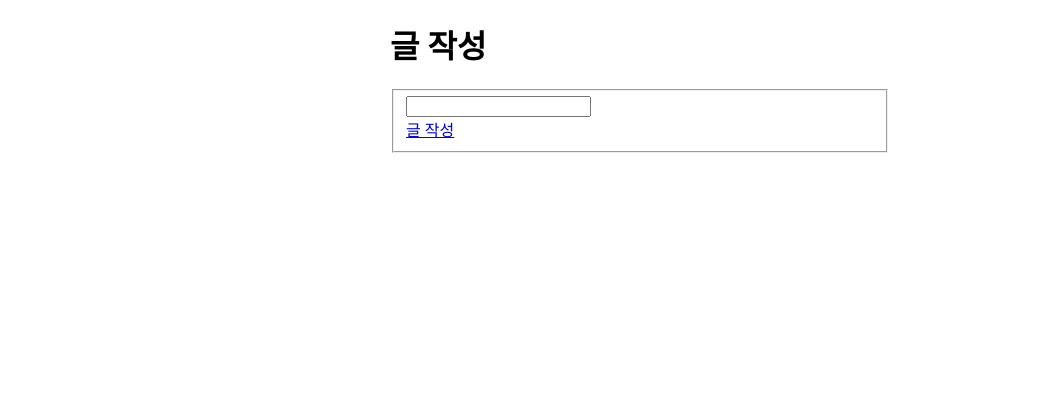
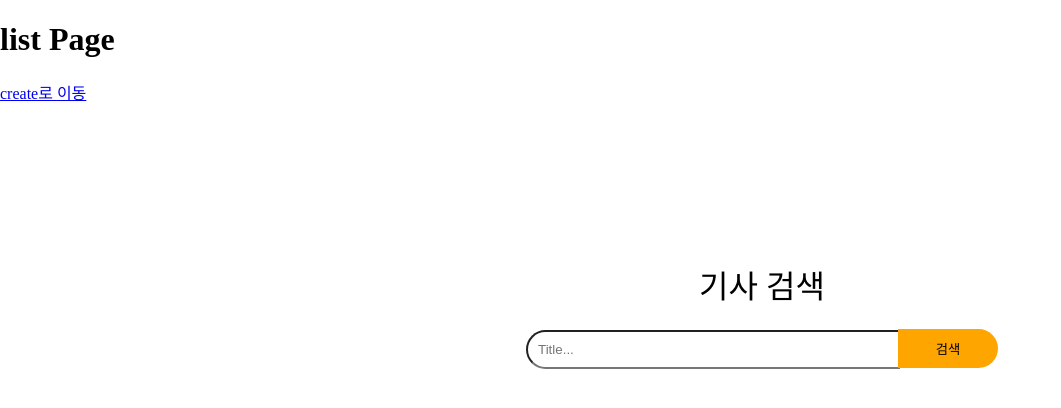
Before and after one commit to dh8570/Textmining_WebService, a Django app: page / in a window 1280 px wide. Shown: the top 408 px of the page, without its empty margins (0-1061 px from the left). Run offline with Django 4.2, Linux system fonts and the light colour scheme.

Commit message:
05_29_01_53_검색화면구현

```diff
--- /dev/null
+++ b/config/app/static/style.css
@@ -0,0 +1,33 @@
+body {
+    margin: 0;
+    padding: 0;
+}
+.container {
+    border: 1px solid red;
+    height: 100vh;
+}
+form.box {
+    width: 500px;
+    position: absolute;
+    top:30%;
+    left:40%;
+    transfrom:translate(-50%,-50%);
+    text-align: center;
+}
+form.box h1{
+    font-weight:normal;
+}
+form.box input[type=text]   {
+    background-color:#fff;
+    width:350px;
+    padding:10px;
+    border-radius:25px 0 0 25px;
+}
+form.box input[type=submit] {
+    width:100px;
+    background-color:orange;
+    padding:10px;
+    border-radius:0 25px 25px 0;
+    border:none;
+    margin-left:-6px;
+}
--- a/config/app/templates/app/document_list.html
+++ b/config/app/templates/app/document_list.html
@@ -1,21 +1,19 @@
 <!doctype html>
-<html lang="en">
+<html lang="ko">
 <head>
     <meta charset="UTF-8"/>
-    <meta name="viewport"
-          content="width=device-width, user-scalable=no, initial-scale=1.0, maximum-scale=1.0, minimum-scale=1.0"/>
-    <meta http-equiv="X-UA-Compatible" content="ie=edge"/>
-    <title>텍스트마이닝</title>
+    <title>list</title>
+    <link rel="stylesheet" href="../../static/style.css">
 </head>
 <body>
-    <header>
-        <div style="margin:0 auto; width: 500px">
-            <h1>글 작성</h1>
-            <fieldset>
-                <input type="search" value="" class="btn btn-info btn-sm">
-                <div class="btn-group"><a href="{% url 'write' %}" class="btn btn-info">글 작성</a></div>
-            </fieldset>
-        </div>
-    </header>
+    <h1> list Page </h1>
+    <div class="btn-group"><a href="{% url 'write' %}" class="btn btn-info">create로 이동</a></div>
+
+
+    <form class="box">
+        <h1>기사 검색</h1>
+        <input type ="text" placeholder="Title...">
+        <input type ="submit" value="검색">
+    </form>
 </body>
 </html>
--- a/config/config/settings.py
+++ b/config/config/settings.py
@@ -117,6 +117,9 @@ USE_TZ = True
 # https://docs.djangoproject.com/en/4.0/howto/static-files/
 
 STATIC_URL = 'static/'
+STATICFILES_DIR =[
+    BASE_DIR / 'static',
+]
 
 # Default primary key field type
 # https://docs.djangoproject.com/en/4.0/ref/settings/#default-auto-field
```
Also changed, not shown: config/app/templates/app/document_create.html (+17 -10 lines).
